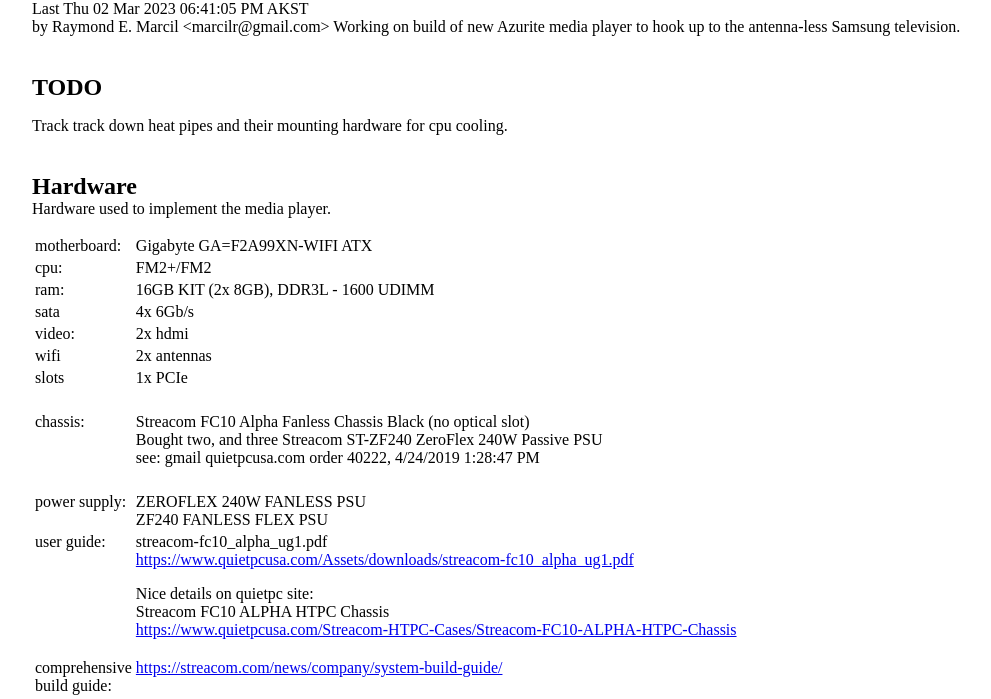
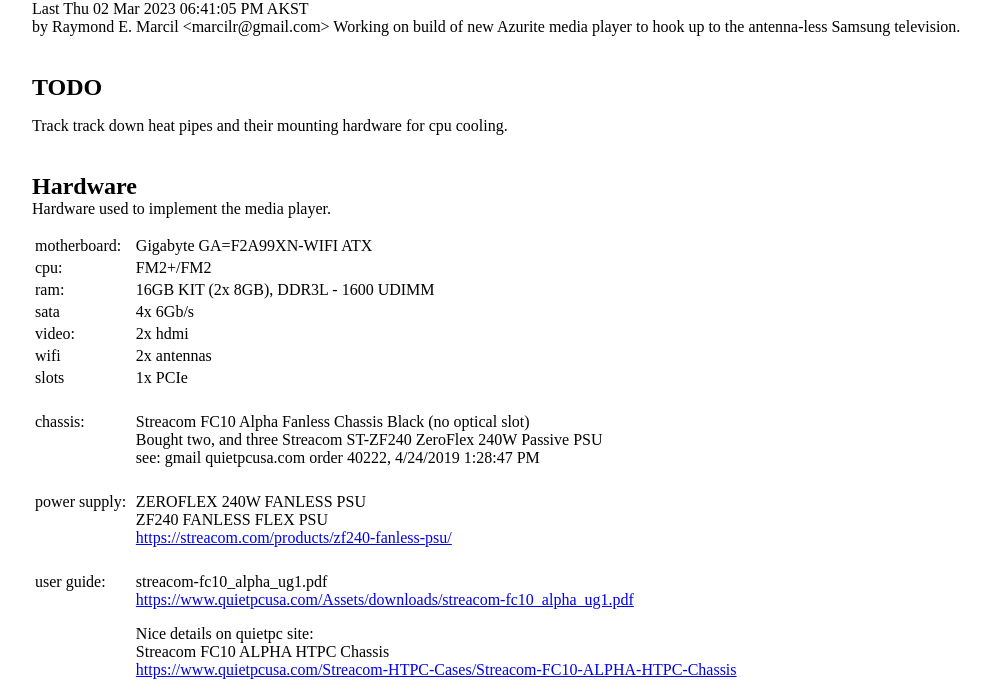
Before and after one commit to marcilr/azurite, a plain HTML site: page index.html in a window 1280 px wide. Shown: the part 87-786 px from the top of the page, without its empty margins (29-1020 px from the left). Drawn offline with Linux system fonts and the light colour scheme.

Commit message:
Added power supply link:
power supply: ZEROFLEX 240W FANLESS PSU
              ZF240 FANLESS FLEX PSU
              https://streacom.com/products/zf240-fanless-psu/

```diff
--- a/index.html
+++ b/index.html
@@ -118,8 +118,14 @@ Hardware used to implement the media player.
     <td valign='top'>power supply:</td>
     <td>
       ZEROFLEX 240W FANLESS PSU<br>
-      ZF240 FANLESS FLEX PSU
+      ZF240 FANLESS FLEX PSU<br>
+      <a href="https://streacom.com/products/zf240-fanless-psu/">
+        https://streacom.com/products/zf240-fanless-psu/</a>
     </td>
+  </tr>
+
+  <tr>
+    <td colspan='2'>&nbsp;</td>
   </tr>
 
   <tr>
```
